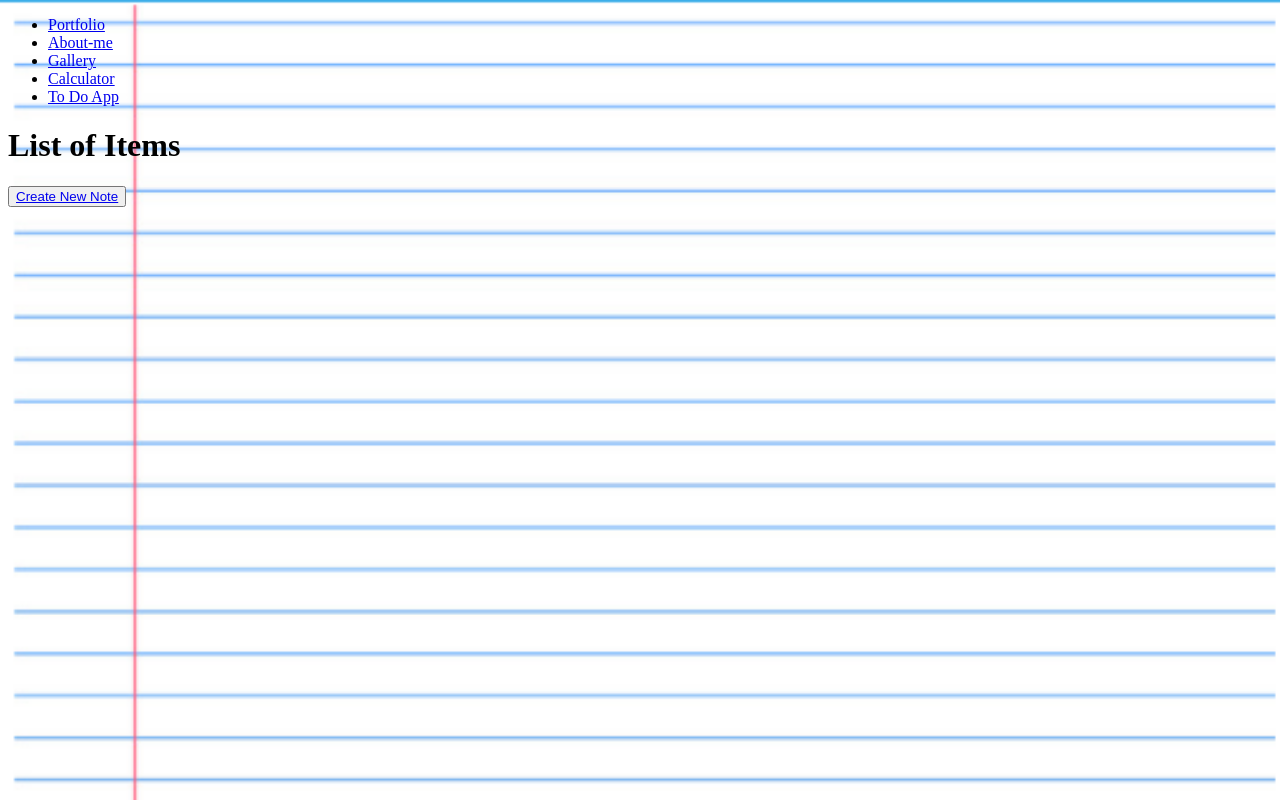
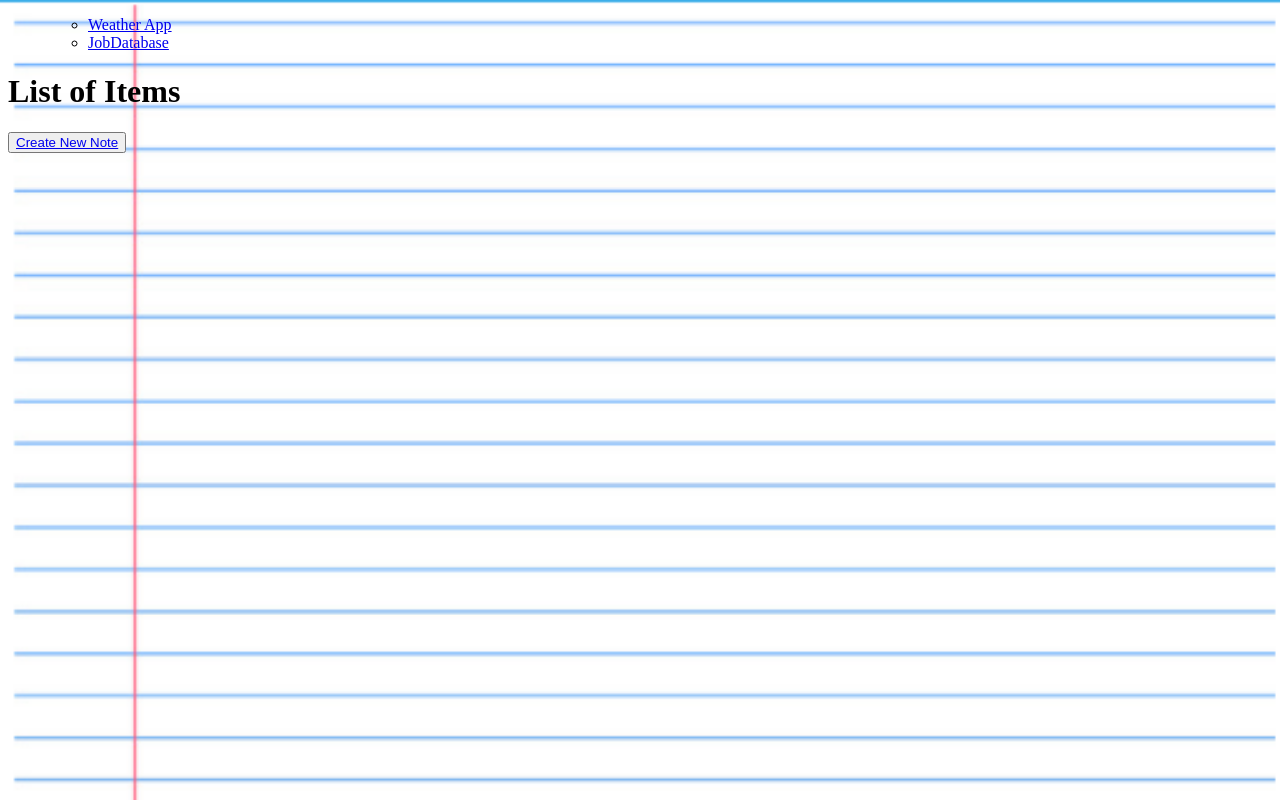
Before and after one commit to edtihcode/edtihcode.github.io4, a website: page toDoApp/client/index.html in a window 1280 px wide. Drawn offline with Linux system fonts and the light colour scheme; no server answers.

Commit message:
added links

```diff
--- a/toDoApp/client/index.html
+++ b/toDoApp/client/index.html
@@ -15,11 +15,11 @@
 <body>
   <nav>
      <ul>
-       <li><a id= logo href="index.html"> Portfolio</a></li>
-       <li><a id= logo href="about-me/Ed_about_me.html"> About-me</a></li>
-       <li><a id= logo href="Gallery/index.html"> Gallery</a></li>
-       <li><a id= logo href="mpgCalculator/index.html"> Calculator</a></li>
-       <li><a id= logo href="toDoApp/client/index.html"> To Do App</a></li>
+       <ul>
+         <li><a id= logo href="index.html/weather"> Weather App</a></li>
+         <li><a id= logo href="job.html"> JobDatabase</a></li>
+
+       </ul>
      </ul>
   </nav>
   <div id="container">
```
Also changed, not shown: index.html (+4 -3 lines).
